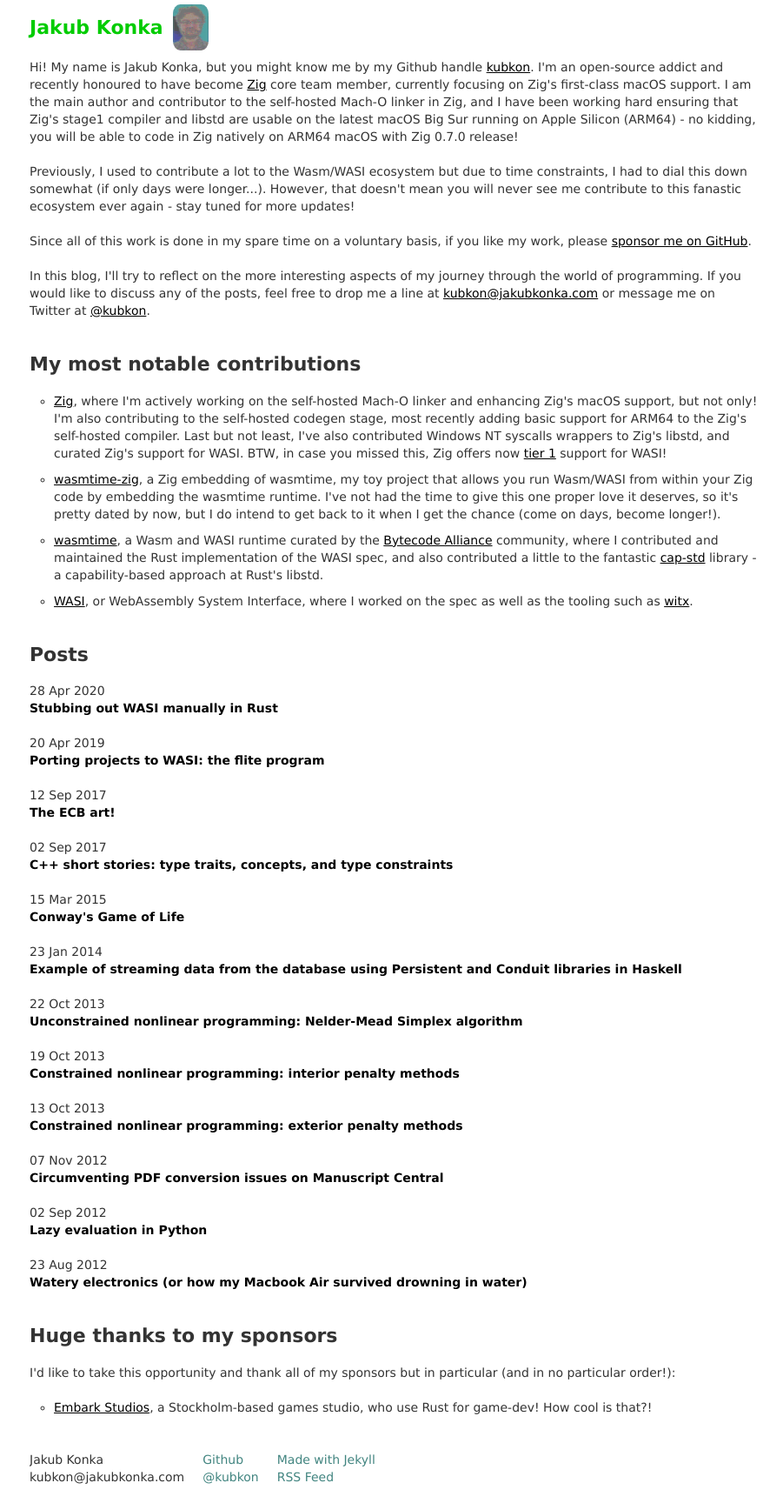
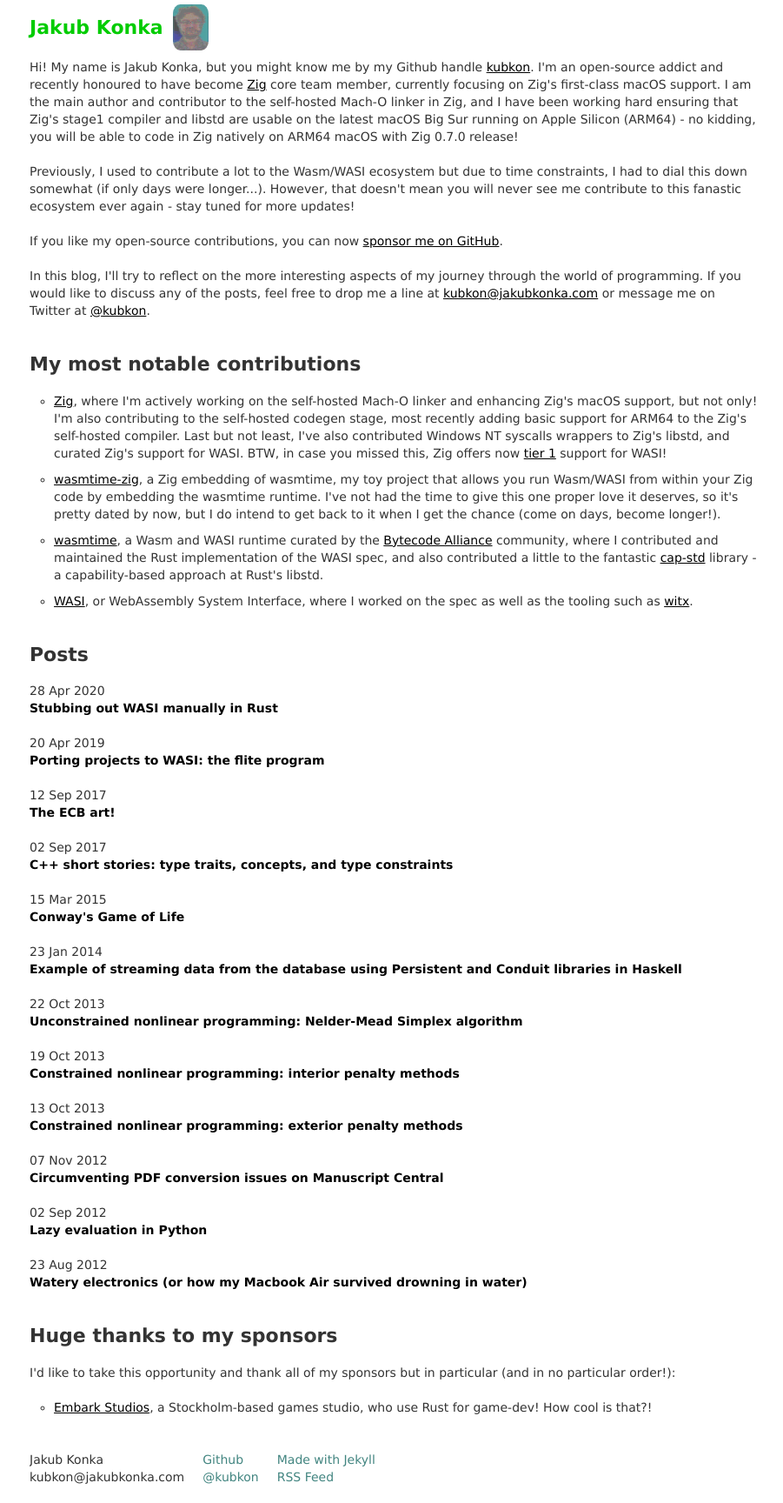
Before and after one commit to kubkon/kubkon.github.com, a Jekyll site: the page built from index.html, in a window 1280 px wide. Shown: the whole page at 87% size, without its empty margins (186-1087 px from the left). Built offline with Jekyll 4.4.1, drawn with Linux system fonts in a browser that asks for light colours; grey boxes are pictures that could not be loaded.

Commit message:
Update landing page

```diff
--- a/index.html
+++ b/index.html
@@ -7,7 +7,7 @@
   <span class="bio">
     <p>Hi! My name is Jakub Konka, but you might know me by my Github handle <a href="https://github.com/kubkon">kubkon</a>. I'm an open-source addict and recently honoured to have become <a href="https://ziglang.org">Zig</a> core team member, currently focusing on Zig's first-class macOS support. I am the main author and contributor to the self-hosted Mach-O linker in Zig, and I have been working hard ensuring that Zig's stage1 compiler and libstd are usable on the latest macOS Big Sur running on Apple Silicon (ARM64) - no kidding, you will be able to code in Zig natively on ARM64 macOS with Zig 0.7.0 release!</p>
     <p>Previously, I used to contribute a lot to the Wasm/WASI ecosystem but due to time constraints, I had to dial this down somewhat (if only days were longer...). However, that doesn't mean you will never see me contribute to this fanastic ecosystem ever again - stay tuned for more updates!</p>
-    <p>Since all of this work is done in my spare time on a voluntary basis, if you like my work, please <a href="https://github.com/sponsors/kubkon?o=esc">sponsor me on GitHub</a>.</p>
+    <p>If you like my open-source contributions, you can now <a href="https://github.com/sponsors/kubkon?o=esc">sponsor me on GitHub</a>.</p>
     <p>In this blog, I'll try to reflect on the more interesting aspects of my journey through the world of programming. If you would like to discuss any of the posts, feel free to drop me a line at
 
 <a href = "mailto:kubkonATjakubkonkaDOTcom"
```
